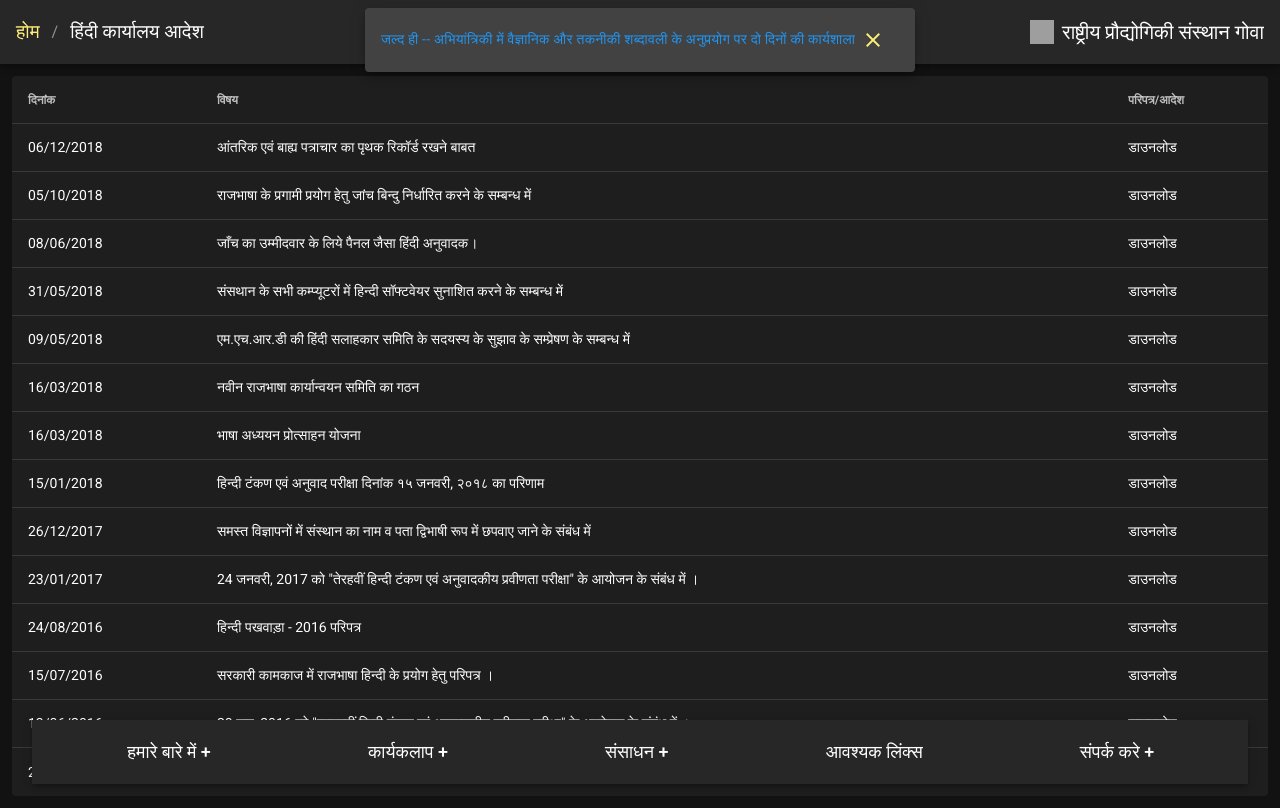
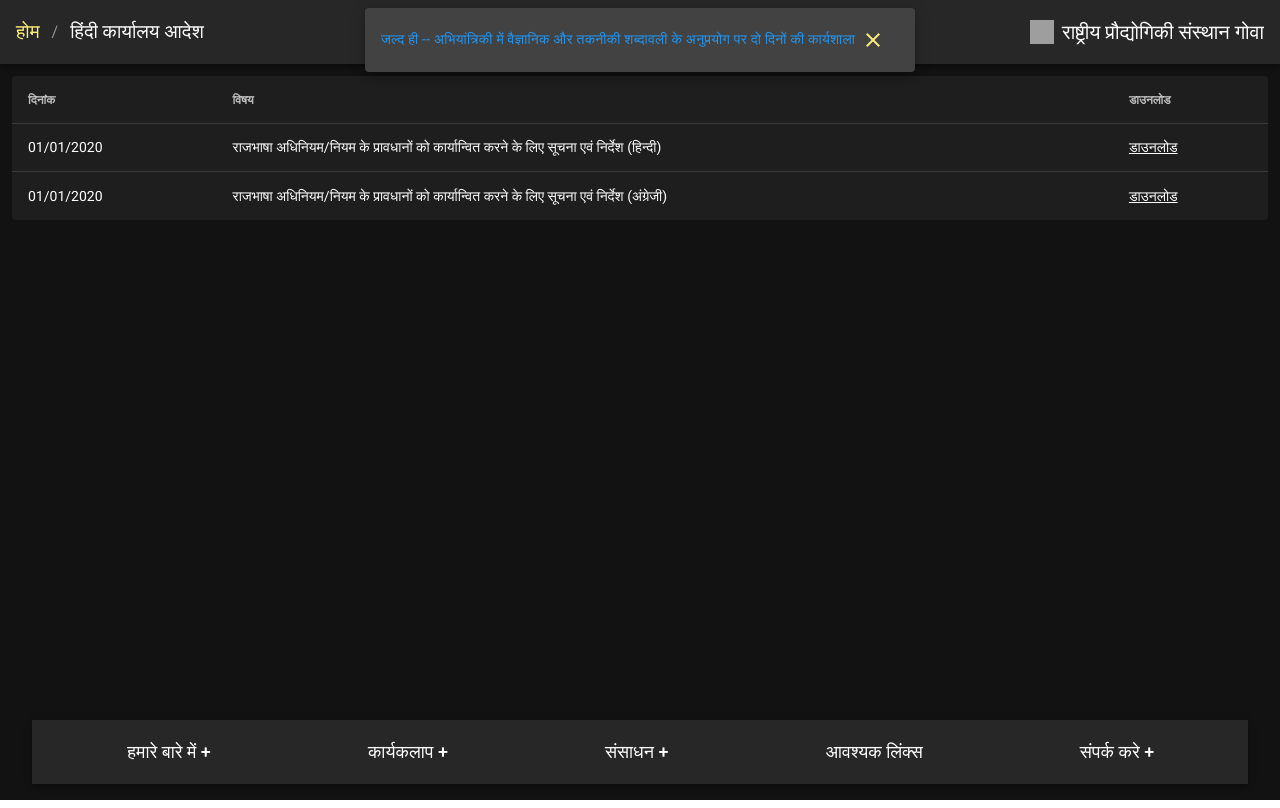
Before and after one commit to prajjwaldimri/rajbhasha-website, a Vue app: page /#/officeOrder in a window 1280 px wide. Built offline with nearby package versions, Linux system fonts and the light colour scheme; grey boxes are pictures that could not be loaded.

Commit message:
Added office orders

```diff
--- a/src/views/OfficeOrder.vue
+++ b/src/views/OfficeOrder.vue
@@ -9,12 +9,13 @@
               tr
                 th.text-left दिनांक
                 th.text-left विषय
-                th.text-left परिपत्र/आदेश
+                th.text-left डाउनलोड
             tbody
               tr(v-for='item in information' :key='item.name')
                 td {{ item.date }}
                 td {{ item.subject }}
-                td {{ item.office_order }}
+                td
+                  a(:href="item.href" target="_blank" style="color:white;text-decoration-line:underline;") डाउनलोड
 </template>
 
 <script>
@@ -33,82 +34,18 @@ export default {
     information: [
       //Add Code in here
       {
-        date: "06/12/2018",
-        subject: "आंतरिक एवं बाह्य पत्राचार का पृथक रिकॉर्ड रखने बाबत",
-        office_order: "डाउनलोड"
+        date: "01/01/2020",
+        subject:
+          "राजभाषा अधिनियम/नियम के प्रावधानों को कार्यान्वित करने के लिए सूचना एवं निर्देश (हिन्दी)",
+        href:
+          "https://drive.google.com/open?id=1V6M3tCYSVBUA8uh1aZ67o8LMiCmyquPm"
       },
       {
-        date: "05/10/2018",
+        date: "01/01/2020",
         subject:
-          "राजभाषा के प्रगामी प्रयोग हेतु जांच बिन्दु निर्धारित करने के सम्बन्ध में",
-        office_order: "डाउनलोड"
-      },
-      {
-        date: "08/06/2018 ",
-        subject: "जाँच का उम्मीदवार के लिये पैनल जैसा हिंदी अनुवादक।",
-        office_order: "डाउनलोड"
-      },
-      {
-        date: "31/05/2018",
-        subject:
-          "संसथान के सभी कम्प्यूटरों में हिन्दी सॉफ्टवेयर सुनाशित करने के सम्बन्ध में",
-        office_order: "डाउनलोड"
-      },
-      {
-        date: "09/05/2018",
-        subject:
-          "एम.एच.आर.डी की हिंदी सलाहकार समिति के सदयस्य के सुझाव के सम्प्रेषण के सम्बन्ध में",
-        office_order: "डाउनलोड"
-      },
-      {
-        date: "16/03/2018",
-        subject: "नवीन राजभाषा कार्यान्वयन समिति का गठन",
-        office_order: "डाउनलोड"
-      },
-      {
-        date: "16/03/2018",
-        subject: "भाषा अध्ययन प्रोत्साहन योजना",
-        office_order: "डाउनलोड"
-      },
-      {
-        date: "15/01/2018",
-        subject:
-          "हिन्दी टंकण एवं अनुवाद परीक्षा दिनांक १५ जनवरी, २०१८ का परिणाम",
-        office_order: "डाउनलोड"
-      },
-      {
-        date: "26/12/2017",
-        subject:
-          "समस्त विज्ञापनों में संस्थान का नाम व पता द्विभाषी रूप में छपवाए जाने के संबंध में ",
-        office_order: "डाउनलोड"
-      },
-      {
-        date: "23/01/2017",
-        subject:
-          '24 जनवरी, 2017 को "तेरहवीं हिन्दी टंकण एवं अनुवादकीय प्रवीणता परीक्षा" के आयोजन के संबंध में ।',
-        office_order: "डाउनलोड"
-      },
-      {
-        date: "24/08/2016",
-        subject: "हिन्दी पखवाड़ा - 2016 परिपत्र",
-        office_order: "डाउनलोड"
-      },
-      {
-        date: "15/07/2016",
-        subject: "सरकारी कामकाज में राजभाषा हिन्दी के प्रयोग हेतु परिपत्र ।",
-        office_order: "डाउनलोड"
-      },
-      {
-        date: "13/06/2016",
-        subject:
-          '20 जून, 2016 को "ग्यारहवीं हिन्दी टंकण एवं अनुवादकीय प्रवीणता परीक्षा" के आयोजन के संबंध में ।',
-        office_order: "डाउनलोड"
-      },
-      {
-        date: "22/10/2015",
-        subject:
-          '28 दिसम्बर, 2015 को "दशम हिन्दी टंकण एवं अनुवादकीय प्रवीणता परीक्षा" के आयोजन के संबंध में ।',
-        office_order: "डाउनलोड"
+          "राजभाषा अधिनियम/नियम के प्रावधानों को कार्यान्वित करने के लिए सूचना एवं निर्देश (अंग्रेजी)",
+        href:
+          "https://drive.google.com/open?id=1x6potWJerIjzGIjBh-z7JQepas3nTILK"
       }
     ],
     breadcrumbs: [
```
